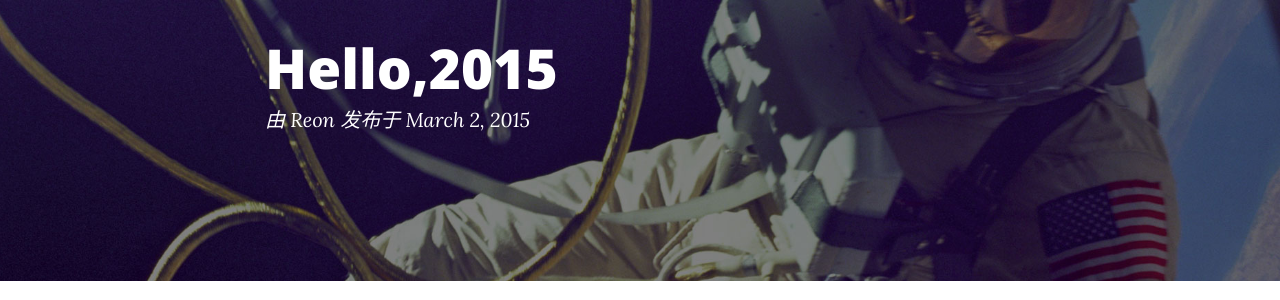
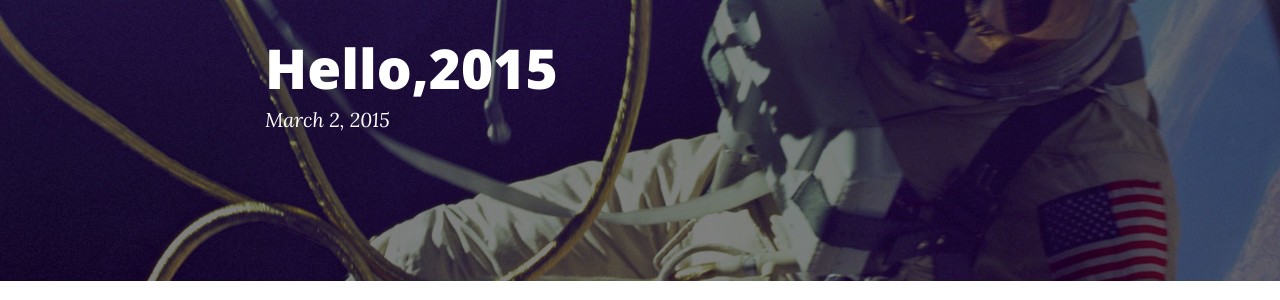
Before and after one commit to reondz/reondz.github.io, a Jekyll site: the page built from _posts/2015-03-02-Hello,2015.markdown, in a window 1280 px wide. Shown: the part 132-432 px from the top of the page. Built offline with Jekyll 4.4.1, drawn with Linux system fonts in a browser that asks for light colours; nearby versions of some CDN libraries; comment, search, counter and statistics services are not loaded.

Commit message:
add ignore and a title img for fresco

```diff
--- a/_layouts/post.html
+++ b/_layouts/post.html
@@ -12,7 +12,7 @@ layout: default
                     {% if page.subtitle %}
                     <h2 class="subheading">{{ page.subtitle }}</h2>
                     {% endif %}
-                    <span class="meta">由 {% if page.author %}{{ page.author }}{% else %}{{ site.title }}{% endif %} 发布于 {{ page.date | date: "%B %-d, %Y" }}</span>
+                    <span class="meta">{{ page.date | date: "%B %-d, %Y" }}</span>
                 </div>
             </div>
         </div>
--- a/_posts/2015-4-02-Fresco.markdown
+++ b/_posts/2015-4-02-Fresco.markdown
@@ -4,7 +4,7 @@ title: Fresco
 subtitle:
 date: 2015-04-02 17:52:00
 author: Reon
-header-img: "http://7xiegl.com1.z0.glb.clouddn.com/fresco_pipeline.png"
+header-img: "img/fresco_img.png"
 ---
 ##前言
 在Facebook上快速而高效的展示图片尤其重要。Facebook过去几年在高效的存储图片上踩过很多坑。图片很大，但设备（内存）却很小。每个像素就会占用4字节（byte）－分别代表红，绿，蓝以及透明度。如果手机的分辨率是480*800的，那么单张全屏尺寸的图片就会占用到1.5M的内存。手机通常都不会有很大的内存，同时Android还会把内存分给多个应用使用。在一些设备上，Facebook只被分到了可怜的16MB，这仅仅只是一张图片所需内存的10倍！
```
Also changed, not shown: img/fresco_img.png (added), 2 other files.
